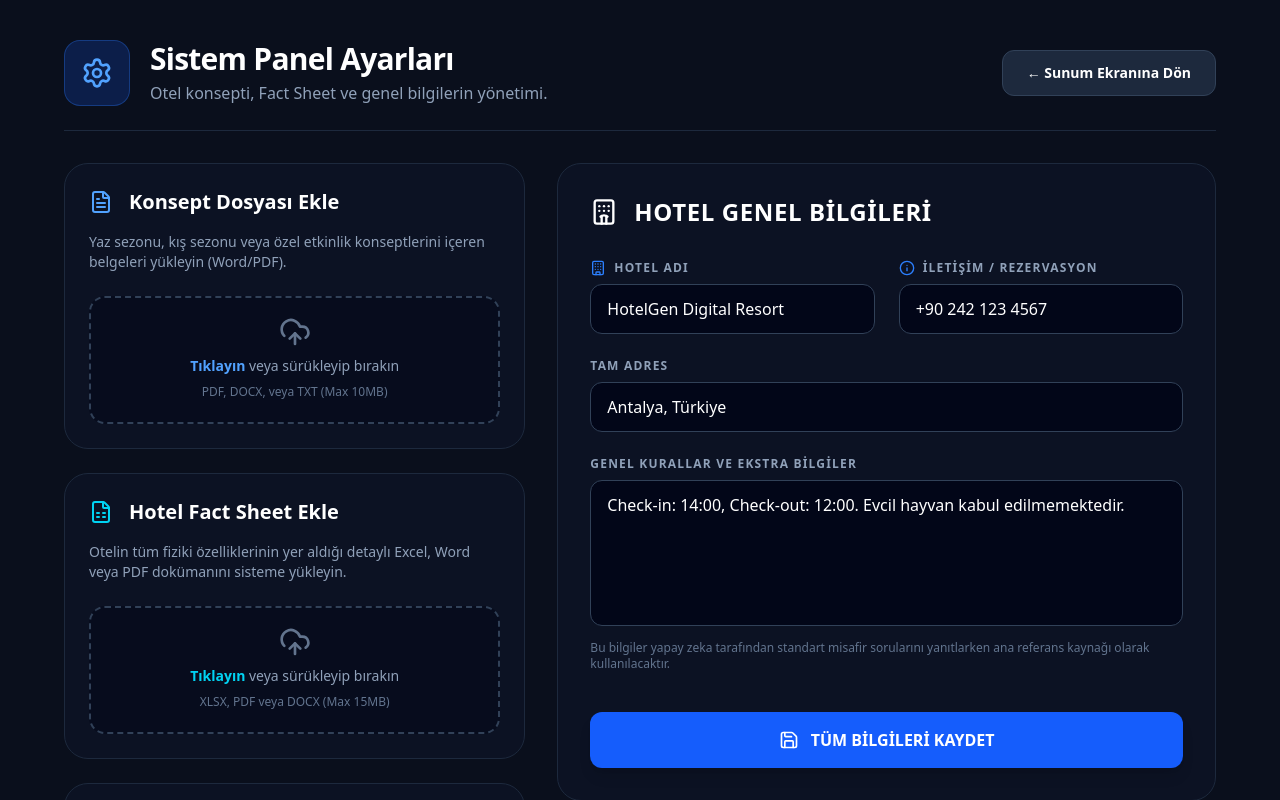
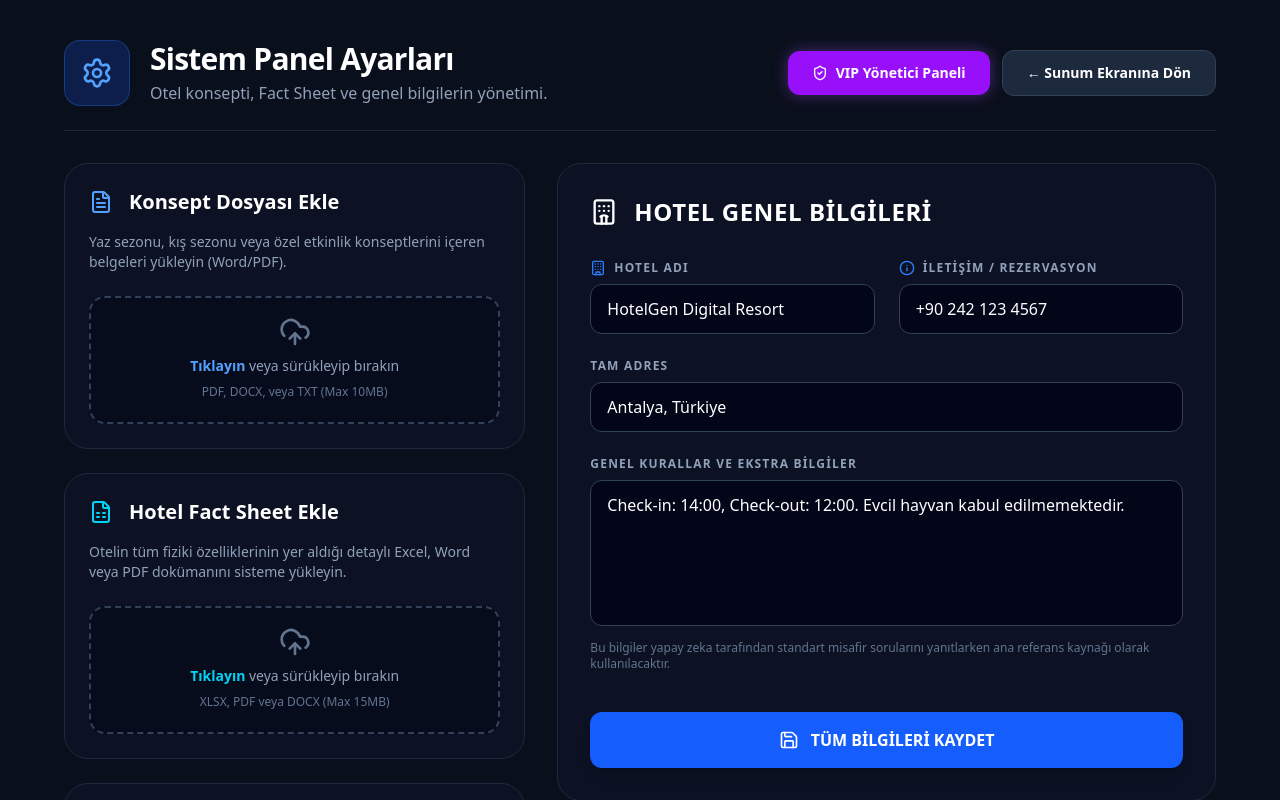
Before and after one commit to qltydigital-hub/HotelGenDigital, a Next.js app in the folder hotel-admin-dashboard/: page /settings in a window 1280 px wide. Shown: the top 800 px of the page. Built offline with nearby package versions, Linux system fonts and the light colour scheme.

Commit message:
feat: added VIP Admin Panel link to Settings header

```diff
--- a/hotel-admin-dashboard/src/app/settings/page.tsx
+++ b/hotel-admin-dashboard/src/app/settings/page.tsx
@@ -1,6 +1,6 @@
 "use client";
 import React, { useState } from 'react';
-import { Settings, FileText, UploadCloud, Hotel, Save, CheckCircle2, Building, Info, FileSpreadsheet, Users, Banknote, ListPlus } from 'lucide-react';
+import { Settings, FileText, UploadCloud, Hotel, Save, CheckCircle2, Building, Info, FileSpreadsheet, Users, Banknote, ListPlus, ShieldCheck } from 'lucide-react';
 import Link from 'next/link';
 
 export default function SettingsPage() {
@@ -35,9 +35,14 @@ export default function SettingsPage() {
                             <p className="text-slate-400 font-medium mt-1">Otel konsepti, Fact Sheet ve genel bilgilerin yönetimi.</p>
                         </div>
                     </div>
-                    <Link href="/" className="px-6 py-3 bg-slate-800 hover:bg-slate-700 rounded-xl font-bold transition-all border border-slate-700 text-sm flex items-center gap-2">
-                        ← Sunum Ekranına Dön
-                    </Link>
+                    <div className="flex flex-col sm:flex-row items-center gap-3">
+                        <Link href="/admin-panel" className="w-full sm:w-auto px-6 py-3 bg-purple-600 hover:bg-purple-500 rounded-xl font-bold transition-all shadow-[0_0_15px_rgba(168,85,247,0.4)] flex items-center justify-center gap-2 text-sm text-white">
+                            <ShieldCheck className="w-4 h-4" /> VIP Yönetici Paneli
+                        </Link>
+                        <Link href="/" className="w-full sm:w-auto px-6 py-3 bg-slate-800 hover:bg-slate-700 rounded-xl font-bold transition-all border border-slate-700 text-sm flex items-center justify-center gap-2">
+                            ← Sunum Ekranına Dön
+                        </Link>
+                    </div>
                 </div>
 
                 <div className="grid grid-cols-1 lg:grid-cols-12 gap-8">
```
